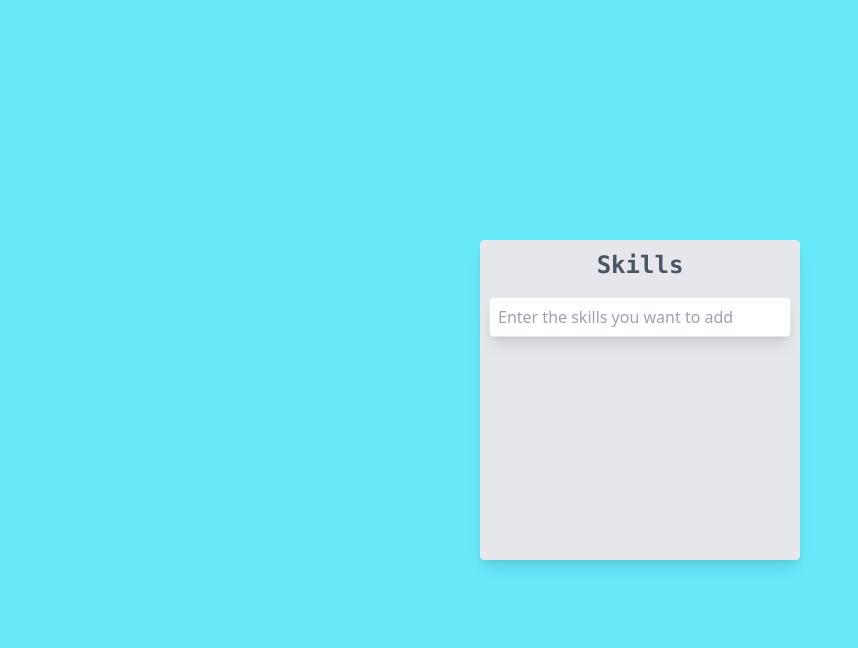
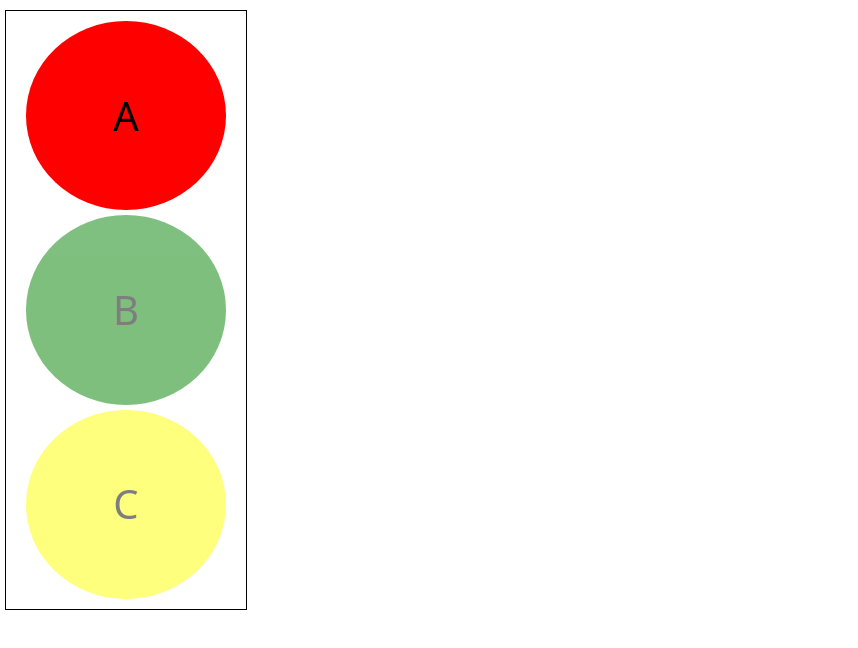
Before and after one commit to FarhanDazzler/Multiple-projects, a React (Create React App) app: page / in a window 1280 px wide. Shown: the top 648 px of the page, without its empty margins (0-858 px from the left). Built offline with nearby package versions, Linux system fonts and the light colour scheme.

Commit message:
traffic light added

```diff
--- a/src/App.js
+++ b/src/App.js
@@ -1,6 +1,8 @@
 // import "./App.css";
 
-import { TagInput } from "./components/TagInputs/TagInput";
+import { TrafficLight } from "./components/Trafficlight/TrafficLight";
+
+// import { TagInput } from "./components/TagInputs/TagInput";
 
 // import { CircleBox } from "./components/CircleBox/CircleBox";
 
@@ -48,7 +50,8 @@ function App() {
       {/* <ImageSlider /> */}
       {/* <FormDynamic /> */}
       {/* <CircleBox /> */}
-      <TagInput />
+      {/* <TagInput /> */}
+      <TrafficLight />
     </div>
   );
 }
--- /dev/null
+++ b/src/components/Trafficlight/TrafficLight.jsx
@@ -0,0 +1,101 @@
+import React, { useEffect, useState } from "react";
+
+let colors = {
+  red: "red",
+  green: "green",
+  yellow: "yellow",
+};
+
+export const TrafficLight = () => {
+  const [active, setActive] = useState(colors.red);
+
+  useEffect(() => {
+    switch (active) {
+      case colors.red:
+        setTimeout(() => {
+          setActive(colors.yellow);
+        }, 500);
+        break;
+      case colors.green:
+        setTimeout(() => {
+          setActive(colors.red);
+        }, 1000);
+        break;
+      case colors.yellow:
+        setTimeout(() => {
+          setActive(colors.green);
+        }, 1000);
+    }
+  }, [active]);
+  return (
+    <div
+      style={{
+        marginTop: "10px",
+        marginLeft: "5px",
+        width: "fit-content",
+        height: "600px",
+        border: "1px solid black",
+        display: "flex",
+        flexDirection: "column",
+        gap: "5px",
+        padding: "10px 20px",
+      }}
+    >
+      <div
+        className="red"
+        style={{
+          width: "200px",
+          height: "200px",
+          backgroundColor: "red",
+          borderRadius: "50%",
+          textAlign: "center",
+          fontSize: "40px",
+          color: "black",
+          display: "flex",
+          alignItems: "center",
+          justifyContent: "center",
+          ...(colors.red !== active ? { opacity: 0.5 } : null),
+        }}
+      >
+        A
+      </div>
+      <div
+        className="green"
+        style={{
+          width: "200px",
+          height: "200px",
+          backgroundColor: "green",
+          borderRadius: "50%",
+          textAlign: "center",
+          fontSize: "40px",
+          color: "black",
+          display: "flex",
+          alignItems: "center",
+          justifyContent: "center",
+          ...(colors.green !== active ? { opacity: 0.5 } : null),
+        }}
+      >
+        B
+      </div>
+      <div
+        className="yellow"
+        style={{
+          width: "200px",
+          height: "200px",
+          backgroundColor: "yellow",
+          borderRadius: "50%",
+          textAlign: "center",
+
+          fontSize: "40px",
+          color: "black",
+          display: "flex",
+          alignItems: "center",
+          justifyContent: "center",
+          ...(colors.yellow !== active ? { opacity: 0.5 } : null),
+        }}
+      >
+        C
+      </div>
+    </div>
+  );
+};
```
